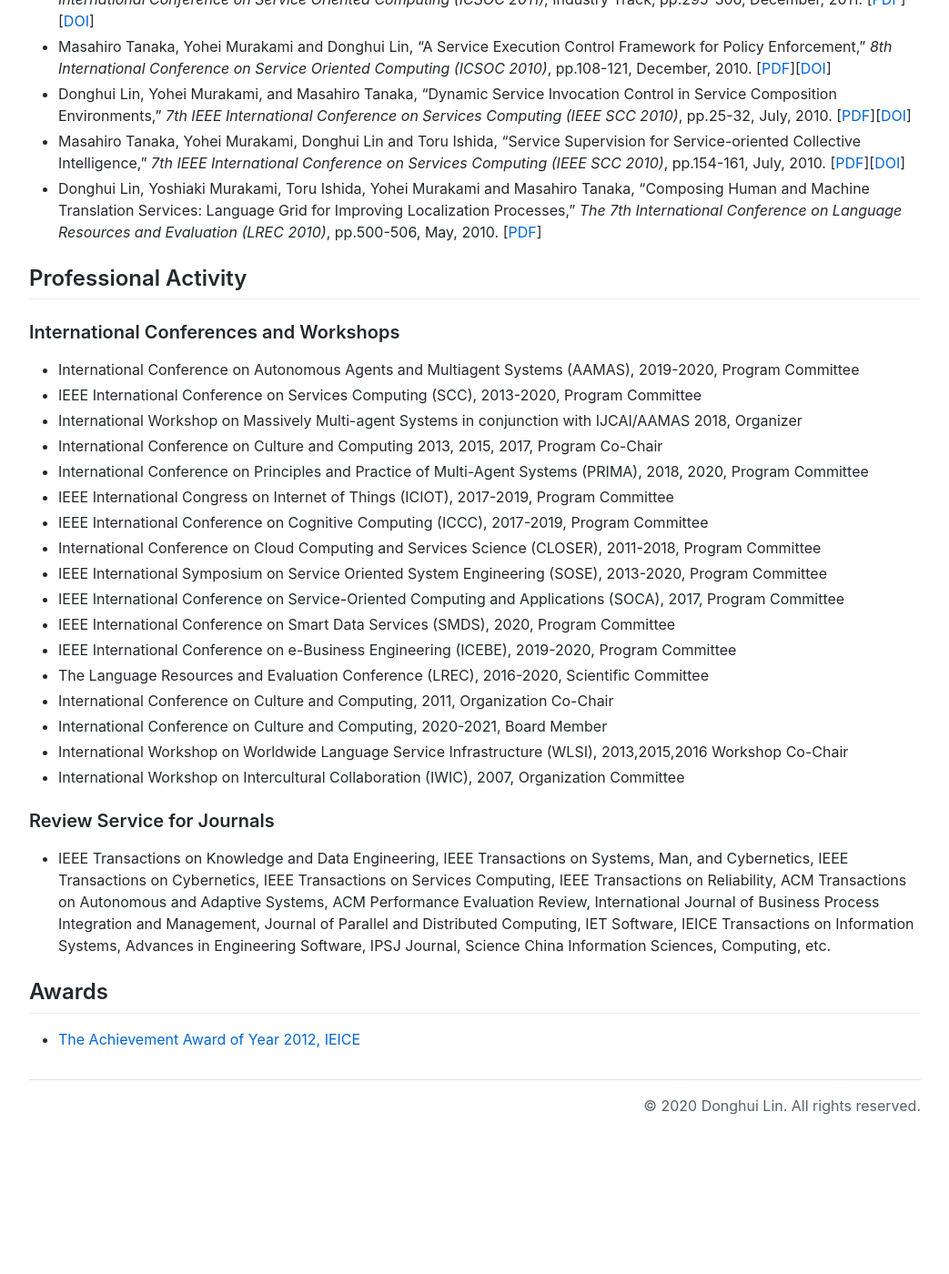
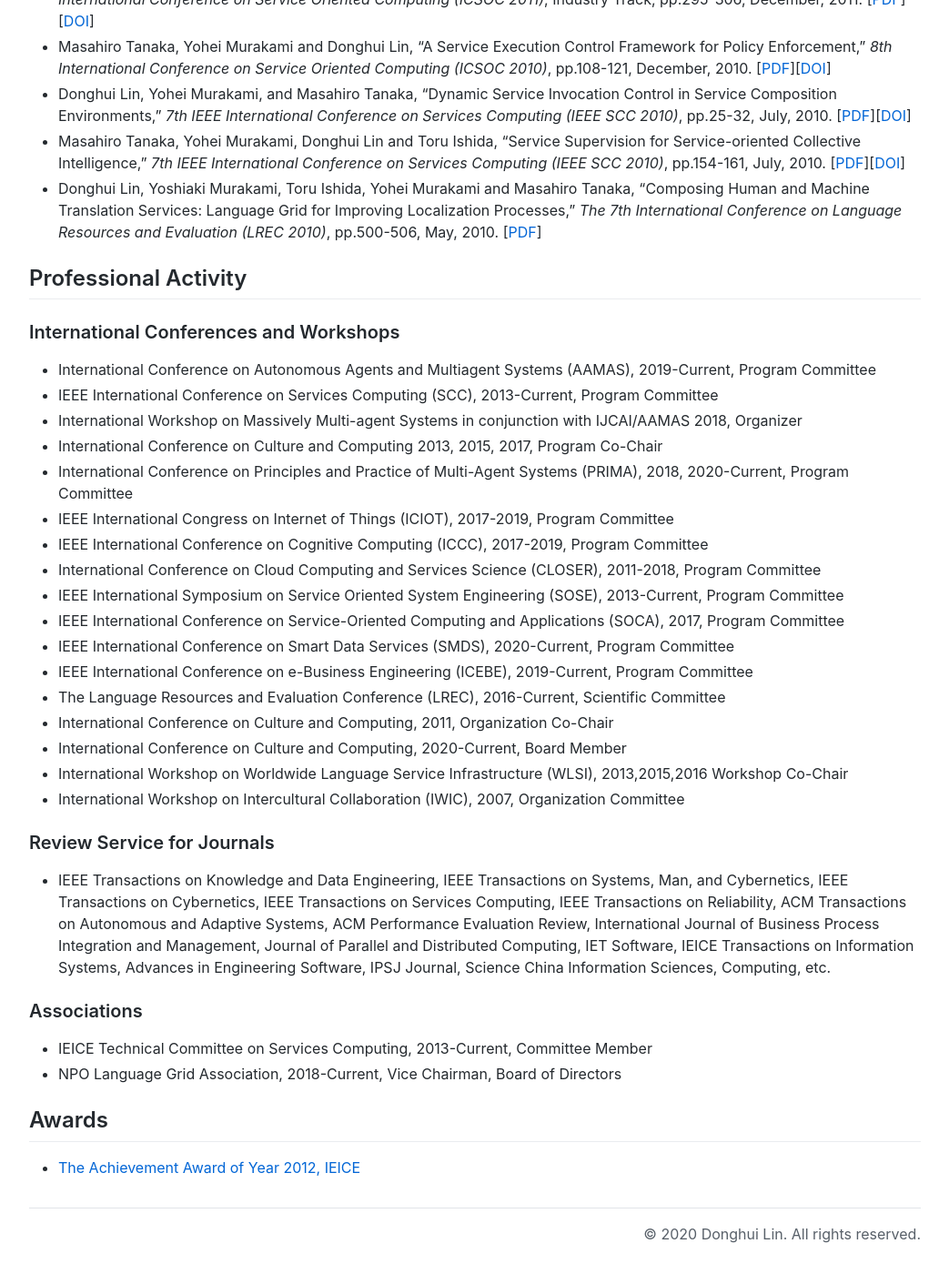
Before and after one commit to lindh/lindh.github.io, a Jekyll site: the page built from index.md, in a window 1280 px wide and 1400 px high, scrolled down 4839 px. Shown: the whole window at 91% size, without its empty margins (118-1161 px from the left). Built offline with Jekyll 4.4.1, drawn with Linux system fonts in a browser that asks for light colours; comment, search, counter and statistics services are not loaded; before the commit the page ends 6098 px from its top, so only the background shows below that.

Commit message:
Update index.md

```diff
--- a/index.md
+++ b/index.md
@@ -117,27 +117,31 @@
 ## Professional Activity
 
 ### International Conferences and Workshops
-- International Conference on Autonomous Agents and Multiagent Systems (AAMAS), 2019-2020, Program Committee
-- IEEE International Conference on Services Computing (SCC), 2013-2020, Program Committee
+- International Conference on Autonomous Agents and Multiagent Systems (AAMAS), 2019-Current, Program Committee
+- IEEE International Conference on Services Computing (SCC), 2013-Current, Program Committee
 - International Workshop on Massively Multi-agent Systems in conjunction with IJCAI/AAMAS 2018, Organizer
 - International Conference on Culture and Computing 2013, 2015, 2017, Program Co-Chair
-- International Conference on Principles and Practice of Multi-Agent Systems (PRIMA), 2018, 2020, Program Committee
+- International Conference on Principles and Practice of Multi-Agent Systems (PRIMA), 2018, 2020-Current, Program Committee
 - IEEE International Congress on Internet of Things (ICIOT), 2017-2019, Program Committee
 - IEEE International Conference on Cognitive Computing (ICCC), 2017-2019, Program Committee
 - International Conference on Cloud Computing and Services Science (CLOSER), 2011-2018, Program Committee
-- IEEE International Symposium on Service Oriented System Engineering (SOSE), 2013-2020, Program Committee
+- IEEE International Symposium on Service Oriented System Engineering (SOSE), 2013-Current, Program Committee
 - IEEE International Conference on Service-Oriented Computing and Applications (SOCA), 2017, Program Committee
-- IEEE International Conference on Smart Data Services (SMDS), 2020, Program Committee
-- IEEE International Conference on e-Business Engineering (ICEBE), 2019-2020, Program Committee
-- The Language Resources and Evaluation Conference (LREC), 2016-2020, Scientific Committee
+- IEEE International Conference on Smart Data Services (SMDS), 2020-Current, Program Committee
+- IEEE International Conference on e-Business Engineering (ICEBE), 2019-Current, Program Committee
+- The Language Resources and Evaluation Conference (LREC), 2016-Current, Scientific Committee
 - International Conference on Culture and Computing, 2011, Organization Co-Chair
-- International Conference on Culture and Computing, 2020-2021, Board Member
+- International Conference on Culture and Computing, 2020-Current, Board Member
 - International Workshop on Worldwide Language Service Infrastructure (WLSI), 2013,2015,2016 Workshop Co-Chair
 - International Workshop on Intercultural Collaboration (IWIC), 2007, Organization Committee
 
 ### Review Service for Journals
 - IEEE Transactions on Knowledge and Data Engineering, IEEE Transactions on Systems, Man, and Cybernetics, IEEE Transactions on Cybernetics, IEEE Transactions on Services Computing, IEEE Transactions on Reliability, ACM Transactions on Autonomous and Adaptive Systems, ACM Performance Evaluation Review, International Journal of Business Process Integration and Management, Journal of Parallel and Distributed Computing, IET Software, IEICE Transactions on Information Systems, Advances in Engineering Software, IPSJ Journal, Science China Information Sciences, Computing, etc.
 
+### Associations
+- IEICE Technical Committee on Services Computing, 2013-Current, Committee Member
+- NPO Language Grid Association, 2018-Current, Vice Chairman, Board of Directors
+
 ## Awards
 
 * [The Achievement Award of Year 2012, IEICE](https://www.ieice.org/eng/about_ieice/new_honorary_members_award_winners/2012/gyouseki_05e.html)
```
